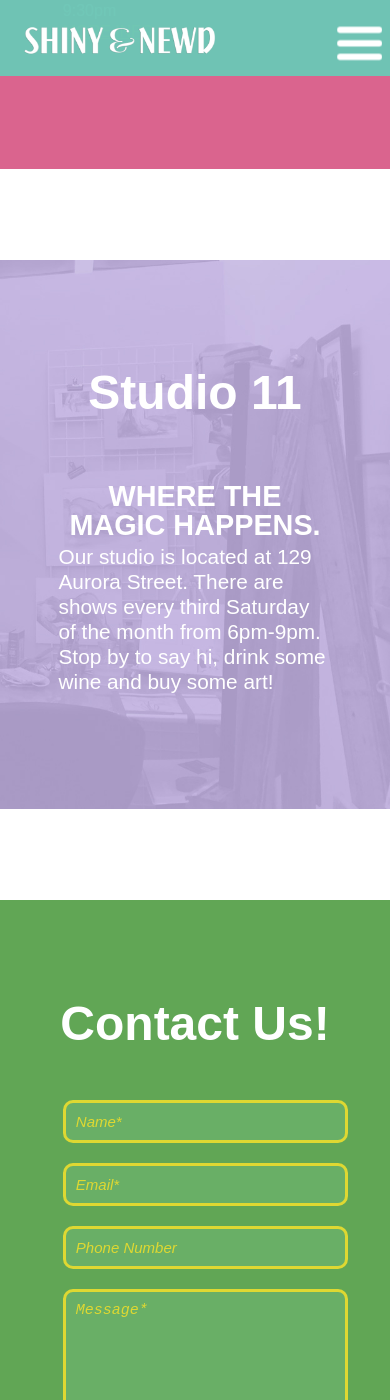
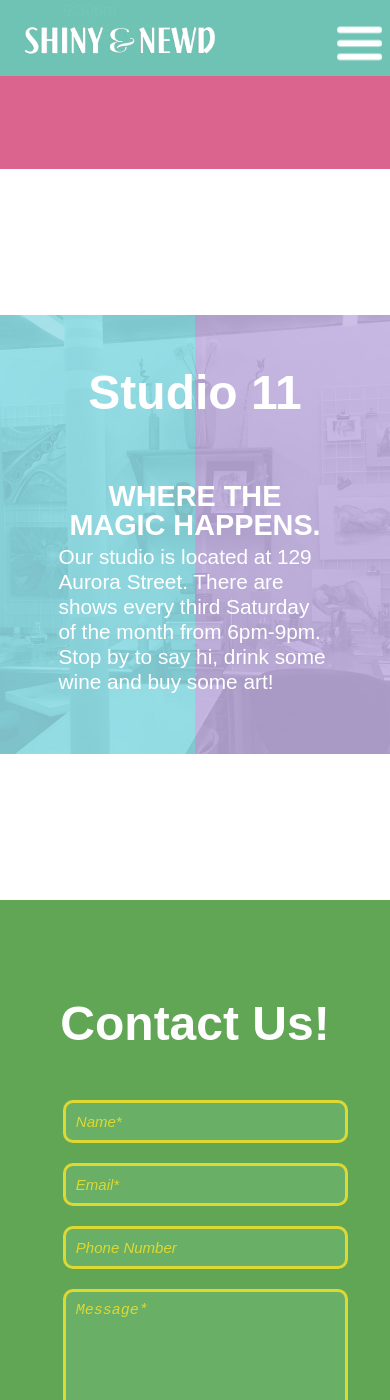
Before and after one commit to rachyrach/shinyandnewd, a Jekyll site: the page built from index.html, in a window 390 px wide and 1400 px high, scrolled down 3590 px. Built offline with Jekyll 4.4.1, drawn with Linux system fonts in a browser that asks for light colours; Markdown is read by kramdown in place of the engine named in the settings.

Commit message:
test
test

```diff
--- a/css/main.css
+++ b/css/main.css
@@ -327,13 +327,13 @@
 
 @media (max-width: 800px) {
     #studio11{
-background: url(../img/studio.jpg) 100% no-repeat fixed;
+background: url(../img/studio.jpg) 50% 50% no-repeat fixed;
 	margin: 0 auto;
 	padding: 200px 0;
 	color: #fff;
     text-align: center;
     font-style: bold;
-            background-size: 1000px auto;
+            background-size: 800px 439px;
 
 }
 
```
